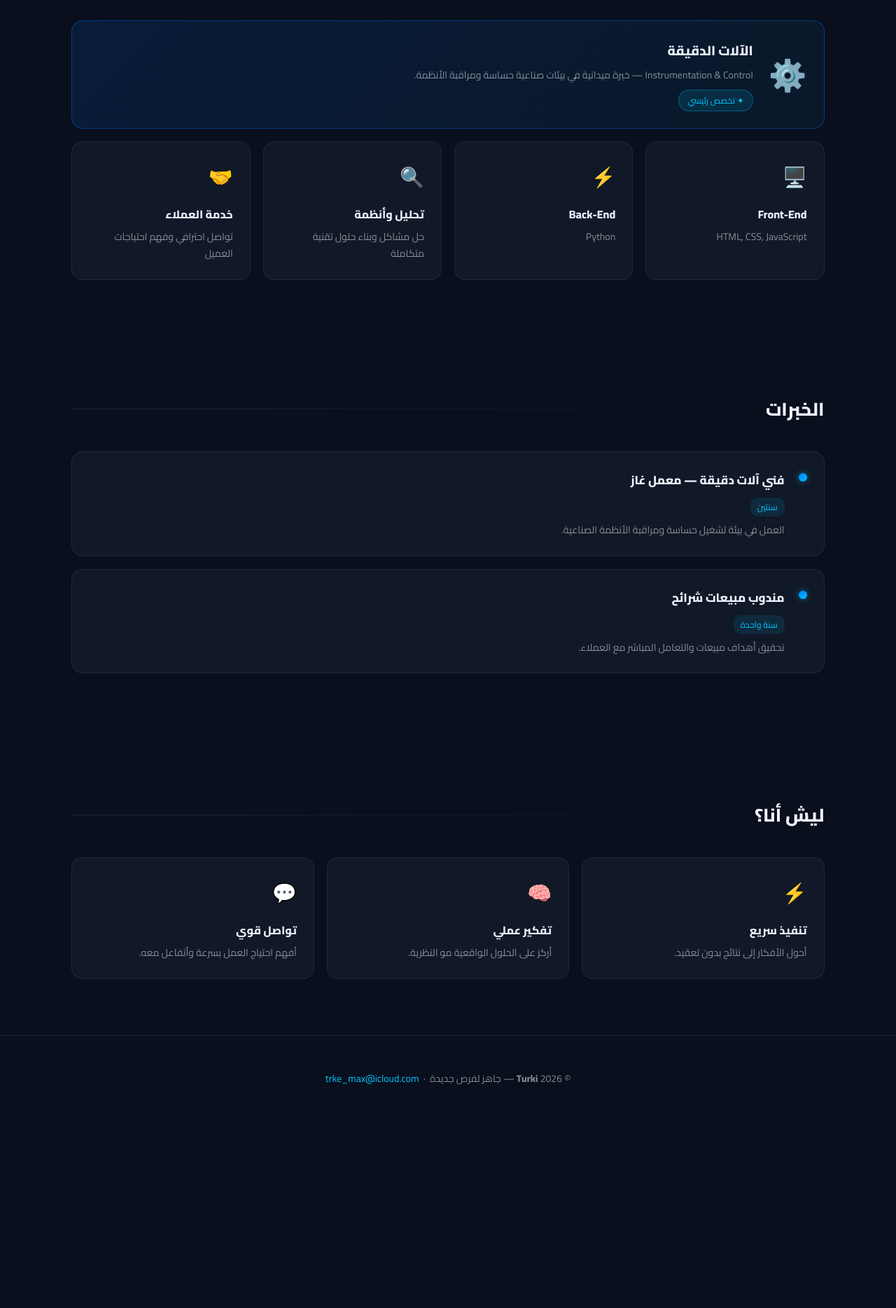
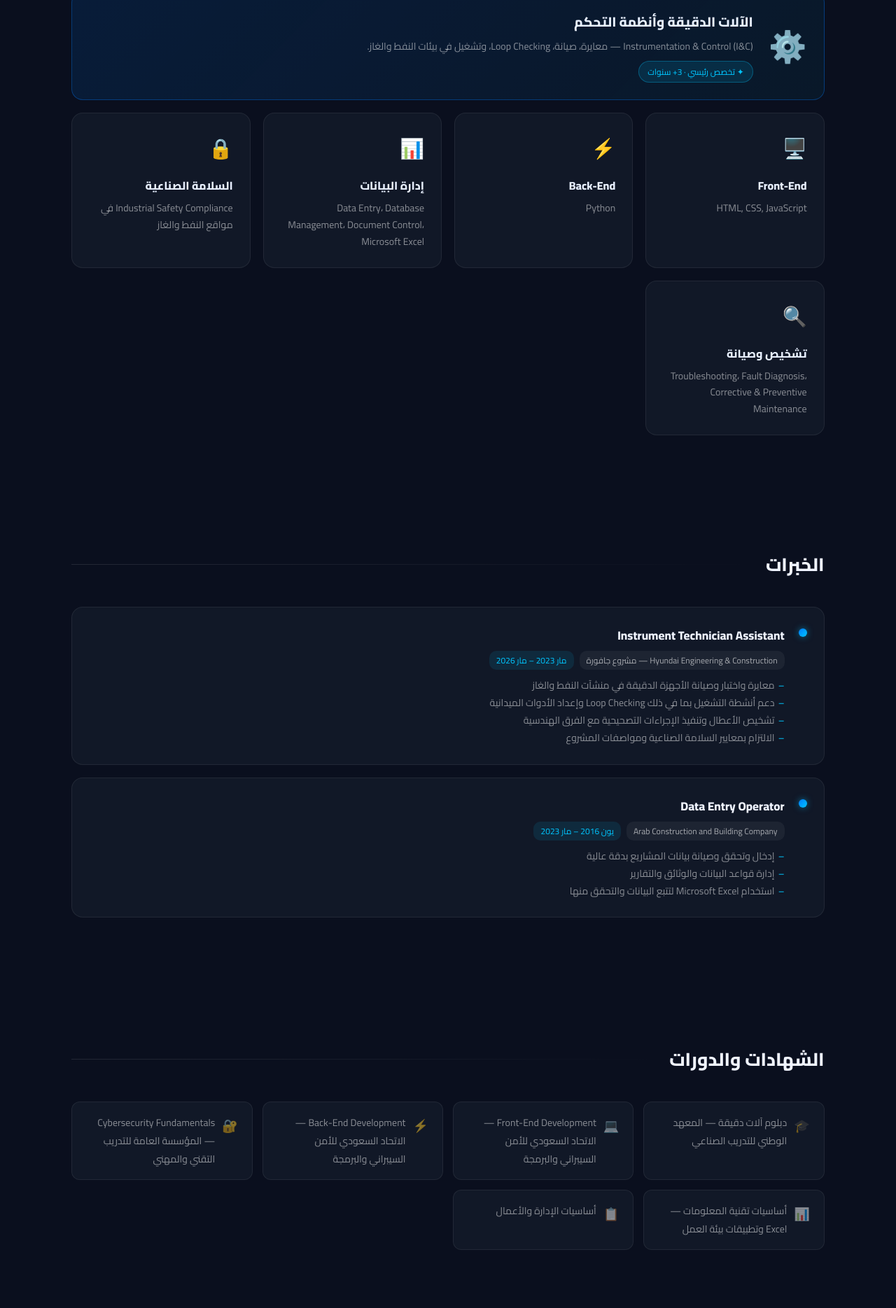
Before and after one commit to turki162/turki-website, a plain HTML site: page index.html in a window 1280 px wide. Shown: the part 895-2764 px from the top of the page at 70% size. Before the commit the page ends 2497 px from the top, so only its background shows below. Drawn offline with Linux system fonts and the light colour scheme.

Commit message:
index.html

```diff
--- a/index.html
+++ b/index.html
@@ -16,7 +16,6 @@
   }
 
   * { margin: 0; padding: 0; box-sizing: border-box; font-family: 'Cairo', sans-serif; }
-
   body { background: var(--dark); color: #f0f4ff; overflow-x: hidden; }
 
   header {
@@ -41,8 +40,6 @@
     -webkit-text-fill-color: transparent;
   }
 
-  .header-actions { display: flex; gap: 12px; align-items: center; }
-
   .btn {
     display: inline-flex;
     align-items: center;
@@ -53,7 +50,6 @@
     font-weight: 700;
     font-size: 15px;
     text-decoration: none;
-    cursor: pointer;
     border: none;
     transition: all 0.3s ease;
   }
@@ -65,13 +61,10 @@
   }
   .btn-primary:hover { transform: translateY(-3px); box-shadow: 0 8px 32px rgba(0,123,255,0.5); }
 
-  .btn-outline { background: transparent; color: #f0f4ff; border: 1px solid var(--card-border); }
+  .btn-outline { background: transparent; color: #f0f4ff; border: 1px solid rgba(255,255,255,0.2); }
   .btn-outline:hover { background: rgba(255,255,255,0.07); transform: translateY(-3px); }
 
-  .hero {
-    padding: 110px 8% 90px;
-    position: relative;
-  }
+  .hero { padding: 110px 8% 90px; position: relative; }
 
   .hero::before {
     content: '';
@@ -119,15 +112,13 @@
     border: 1px solid var(--card-border);
     transition: all 0.3s ease;
   }
-
   .card:hover { transform: translateY(-5px); border-color: rgba(0,123,255,0.3); box-shadow: 0 16px 40px rgba(0,0,0,0.4); }
-
   .card-icon { font-size: 28px; margin-bottom: 12px; }
   .card h3 { font-size: 16px; font-weight: 700; margin-bottom: 6px; color: #e8f0ff; }
   .card p { font-size: 14px; color: var(--text-muted); line-height: 1.7; }
 
   .card-featured {
-    background: linear-gradient(135deg, rgba(0,123,255,0.12) 0%, rgba(0,198,255,0.05) 100%);
+    background: linear-gradient(135deg, rgba(0,123,255,0.12), rgba(0,198,255,0.05));
     border-color: rgba(0,123,255,0.35);
     grid-column: 1 / -1;
     display: flex;
@@ -135,10 +126,8 @@
     gap: 22px;
     flex-wrap: wrap;
   }
-
   .card-featured .card-icon { font-size: 44px; margin-bottom: 0; }
   .card-featured-body h3 { font-size: 19px; }
-
   .card-featured-badge {
     display: inline-block;
     margin-top: 8px;
@@ -160,29 +149,50 @@
     border: 1px solid var(--card-border);
     transition: all 0.3s ease;
   }
-
   .exp:hover { border-color: rgba(0,123,255,0.25); transform: translateX(-4px); }
 
   .exp-dot {
     width: 12px; height: 12px;
     border-radius: 50%;
     background: linear-gradient(135deg, var(--blue), var(--cyan));
-    margin-top: 6px;
-    flex-shrink: 0;
+    margin-top: 6px; flex-shrink: 0;
     box-shadow: 0 0 10px rgba(0,198,255,0.5);
   }
 
   .exp-content h4 { font-weight: 700; font-size: 17px; margin-bottom: 6px; }
+  .exp-meta { display: flex; gap: 8px; flex-wrap: wrap; margin-bottom: 10px; }
 
   .exp-content span {
     font-size: 12px; color: var(--cyan);
-    display: inline-block; margin-bottom: 8px;
     padding: 2px 10px;
     background: rgba(0,198,255,0.1);
     border-radius: 10px;
   }
+  .exp-content span.exp-company {
+    color: rgba(255,255,255,0.6);
+    background: rgba(255,255,255,0.05);
+  }
 
-  .exp-content p { font-size: 14px; color: var(--text-muted); line-height: 1.7; }
+  .exp-bullets { list-style: none; margin-top: 8px; }
+  .exp-bullets li {
+    font-size: 14px; color: var(--text-muted); line-height: 1.8;
+    position: relative; padding-right: 14px;
+  }
+  .exp-bullets li::before { content: '–'; position: absolute; right: 0; color: var(--cyan); }
+
+  .certs-grid { display: grid; grid-template-columns: repeat(auto-fit, minmax(220px, 1fr)); gap: 14px; }
+
+  .cert-item {
+    background: var(--card-bg);
+    border: 1px solid var(--card-border);
+    border-radius: 12px;
+    padding: 16px 20px;
+    font-size: 14px; color: var(--text-muted);
+    display: flex; gap: 10px; align-items: flex-start;
+    transition: all 0.3s ease;
+  }
+  .cert-item:hover { border-color: rgba(0,123,255,0.25); color: #e8f0ff; }
+  .cert-item .cert-icon { font-size: 18px; flex-shrink: 0; margin-top: 1px; }
 
   footer {
     text-align: center;
@@ -191,7 +201,6 @@
     color: var(--text-muted);
     font-size: 14px;
   }
-
   footer a { color: var(--cyan); text-decoration: none; }
   footer a:hover { text-decoration: underline; }
 
@@ -199,6 +208,7 @@
     .hero h1 { font-size: 36px; }
     .logo { font-size: 26px; }
     .card-featured { flex-direction: column; }
+    .hero-actions { flex-direction: column; }
   }
 </style>
 </head>
@@ -206,19 +216,16 @@
 
 <header>
   <div class="logo">TURKI</div>
-  <div class="header-actions">
-    <a href="YOUR_CV_LINK_HERE.pdf" download class="btn btn-outline">📄 السيرة الذاتية</a>
-    <a href="mailto:trke_max@icloud.com" class="btn btn-primary">توظيفي</a>
-  </div>
+  <a href="mailto:trke_max@icloud.com" class="btn btn-primary">توظيفي</a>
 </header>
 
 <section class="hero">
   <div class="hero-tag">🚀 متاح لفرص جديدة</div>
-  <h1>مطور <span class="highlight">تقني</span><br>أبني حلول عملية<br>وسريعة التنفيذ</h1>
-  <p>خبرة في خدمة العملاء والأنظمة التقنية، مع خلفية في الآلات الدقيقة. أركز على تقديم حلول ذكية، قابلة للتطبيق، وتحقق نتائج فعلية في بيئة العمل.</p>
+  <h1>فني آلات دقيقة<br>و<span class="highlight">مطور تقني</span></h1>
+  <p>أكثر من 3 سنوات خبرة في مشاريع النفط والغاز — مشروع جافورة. خلفية في Instrumentation & Control، مع مهارات برمجية في Front-End وBack-End. أبني حلول ذكية في بيئات العمل الصناعية والتقنية.</p>
   <div class="hero-actions">
     <a href="mailto:trke_max@icloud.com" class="btn btn-primary">تواصل مباشر</a>
-    <a href="YOUR_CV_LINK_HERE.pdf" download class="btn btn-outline">📄 تحميل CV</a>
+    <a href="Turki_CV_Instrument-26.pdf" download class="btn btn-outline">📄 تحميل السيرة الذاتية</a>
   </div>
 </section>
 
@@ -232,9 +239,9 @@
     <div class="card card-featured">
       <div class="card-icon">⚙️</div>
       <div class="card-featured-body">
-        <h3>الآلات الدقيقة</h3>
-        <p>Instrumentation & Control — خبرة ميدانية في بيئات صناعية حساسة ومراقبة الأنظمة.</p>
-        <div class="card-featured-badge">✦ تخصص رئيسي</div>
+        <h3>الآلات الدقيقة وأنظمة التحكم</h3>
+        <p>Instrumentation & Control (I&C) — معايرة، صيانة، Loop Checking، وتشغيل في بيئات النفط والغاز.</p>
+        <div class="card-featured-badge">✦ تخصص رئيسي · 3+ سنوات</div>
       </div>
     </div>
 
@@ -251,15 +258,21 @@
     </div>
 
     <div class="card">
-      <div class="card-icon">🔍</div>
-      <h3>تحليل وأنظمة</h3>
-      <p>حل مشاكل وبناء حلول تقنية متكاملة</p>
+      <div class="card-icon">📊</div>
+      <h3>إدارة البيانات</h3>
+      <p>Data Entry، Database Management، Document Control، Microsoft Excel</p>
     </div>
 
     <div class="card">
-      <div class="card-icon">🤝</div>
-      <h3>خدمة العملاء</h3>
-      <p>تواصل احترافي وفهم احتياجات العميل</p>
+      <div class="card-icon">🔒</div>
+      <h3>السلامة الصناعية</h3>
+      <p>Industrial Safety Compliance في مواقع النفط والغاز</p>
+    </div>
+
+    <div class="card">
+      <div class="card-icon">🔍</div>
+      <h3>تشخيص وصيانة</h3>
+      <p>Troubleshooting، Fault Diagnosis، Corrective & Preventive Maintenance</p>
     </div>
 
   </div>
@@ -274,19 +287,49 @@
   <div class="exp">
     <div class="exp-dot"></div>
     <div class="exp-content">
-      <h4>فني آلات دقيقة — معمل غاز</h4>
-      <span>سنتين</span>
-      <p>العمل في بيئة تشغيل حساسة ومراقبة الأنظمة الصناعية.</p>
+      <h4>Instrument Technician Assistant</h4>
+      <div class="exp-meta">
+        <span class="exp-company">Hyundai Engineering & Construction — مشروع جافورة</span>
+        <span>مار 2023 – مار 2026</span>
+      </div>
+      <ul class="exp-bullets">
+        <li>معايرة واختبار وصيانة الأجهزة الدقيقة في منشآت النفط والغاز</li>
+        <li>دعم أنشطة التشغيل بما في ذلك Loop Checking وإعداد الأدوات الميدانية</li>
+        <li>تشخيص الأعطال وتنفيذ الإجراءات التصحيحية مع الفرق الهندسية</li>
+        <li>الالتزام بمعايير السلامة الصناعية ومواصفات المشروع</li>
+      </ul>
     </div>
   </div>
 
   <div class="exp">
     <div class="exp-dot"></div>
     <div class="exp-content">
-      <h4>مندوب مبيعات شرائح</h4>
-      <span>سنة واحدة</span>
-      <p>تحقيق أهداف مبيعات والتعامل المباشر مع العملاء.</p>
+      <h4>Data Entry Operator</h4>
+      <div class="exp-meta">
+        <span class="exp-company">Arab Construction and Building Company</span>
+        <span>يون 2016 – مار 2023</span>
+      </div>
+      <ul class="exp-bullets">
+        <li>إدخال وتحقق وصيانة بيانات المشاريع بدقة عالية</li>
+        <li>إدارة قواعد البيانات والوثائق والتقارير</li>
+        <li>استخدام Microsoft Excel لتتبع البيانات والتحقق منها</li>
+      </ul>
     </div>
+  </div>
+</section>
+
+<section>
+  <div class="section-header">
+    <div class="section-title">الشهادات والدورات</div>
+    <div class="section-line"></div>
+  </div>
+  <div class="certs-grid">
+    <div class="cert-item"><div class="cert-icon">🎓</div><div>دبلوم آلات دقيقة — المعهد الوطني للتدريب الصناعي</div></div>
+    <div class="cert-item"><div class="cert-icon">💻</div><div>Front-End Development — الاتحاد السعودي للأمن السيبراني والبرمجة</div></div>
+    <div class="cert-item"><div class="cert-icon">⚡</div><div>Back-End Development — الاتحاد السعودي للأمن السيبراني والبرمجة</div></div>
+    <div class="cert-item"><div class="cert-icon">🔐</div><div>Cybersecurity Fundamentals — المؤسسة العامة للتدريب التقني والمهني</div></div>
+    <div class="cert-item"><div class="cert-icon">📊</div><div>أساسيات تقنية المعلومات — Excel وتطبيقات بيئة العمل</div></div>
+    <div class="cert-item"><div class="cert-icon">📋</div><div>أساسيات الإدارة والأعمال</div></div>
   </div>
 </section>
 
@@ -297,25 +340,28 @@
   </div>
   <div class="grid">
     <div class="card">
-      <div class="card-icon">⚡</div>
-      <h3>تنفيذ سريع</h3>
-      <p>أحول الأفكار إلى نتائج بدون تعقيد.</p>
+      <div class="card-icon">🏭</div>
+      <h3>خبرة ميدانية حقيقية</h3>
+      <p>3+ سنوات في بيئة صناعية حساسة — مشروع جافورة، النفط والغاز.</p>
     </div>
     <div class="card">
       <div class="card-icon">🧠</div>
-      <h3>تفكير عملي</h3>
-      <p>أركز على الحلول الواقعية مو النظرية.</p>
+      <h3>تقني + برمجي</h3>
+      <p>نادر تلاقي خلفية I&C مع مهارات تطوير — أستفيد من الاثنين.</p>
     </div>
     <div class="card">
-      <div class="card-icon">💬</div>
-      <h3>تواصل قوي</h3>
-      <p>أفهم احتياج العمل بسرعة وأتفاعل معه.</p>
+      <div class="card-icon">⚡</div>
+      <h3>تنفيذ سريع</h3>
+      <p>أحول الأفكار إلى نتائج بدون تعقيد غير ضروري.</p>
     </div>
   </div>
 </section>
 
 <footer>
-  <p>© 2026 <strong>Turki</strong> — جاهز لفرص جديدة &nbsp;·&nbsp; <a href="mailto:trke_max@icloud.com">trke_max@icloud.com</a></p>
+  <p>© 2026 <strong>Turki Saad Alrayes</strong> — جاهز لفرص جديدة &nbsp;·&nbsp;
+    <a href="mailto:trke_max@icloud.com">trke_max@icloud.com</a> &nbsp;·&nbsp;
+    <a href="tel:0533306072">0533306072</a>
+  </p>
 </footer>
 
 </body>
```
